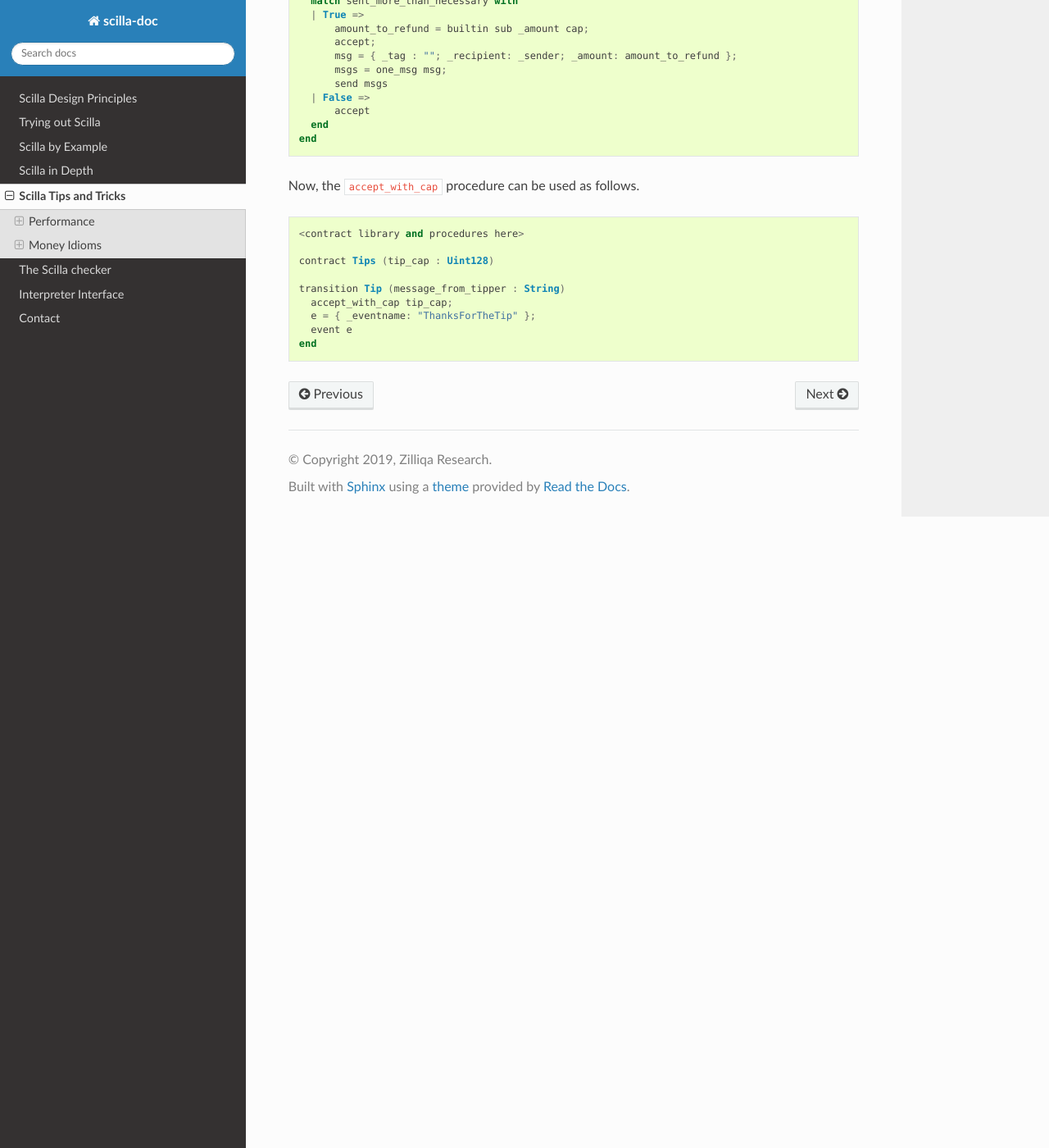
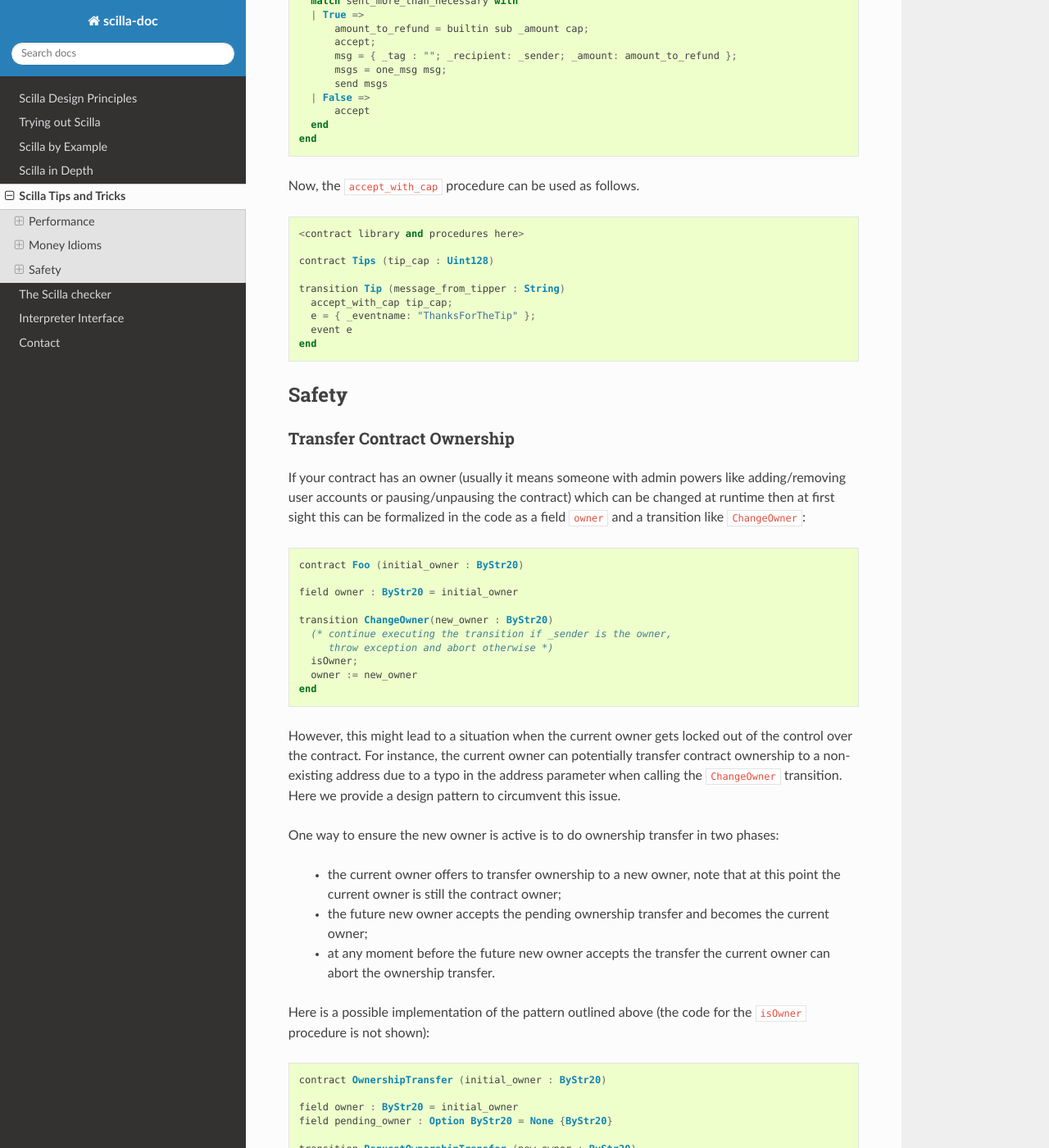
Before and after one commit to Zilliqa/scilla-docs, a Sphinx documentation site: the page built from docs/source/scilla-tips-and-tricks.rst, in a window 1280 px wide and 1400 px high, scrolled down 1985 px. Shown: the whole window at 82% size. Built offline with Sphinx 7.4.7 and the Read the Docs theme 2.0.0, drawn with Linux system fonts in a browser that asks for light colours; some of the changed text lies outside the part shown.

Commit message:
tips'n'tricks: contract ownership transfer

```diff
--- a/docs/source/scilla-tips-and-tricks.rst
+++ b/docs/source/scilla-tips-and-tricks.rst
@@ -137,3 +137,95 @@ Now, the ``accept_with_cap`` procedure can be used as follows.
       e = { _eventname: "ThanksForTheTip" };
       event e
     end
+
+.. _scilla_tips_safety:
+
+Safety
+######
+
+
+.. _transfer_contract_ownership:
+
+Transfer Contract Ownership
+***************************
+
+If your contract has an owner (usually it means someone with admin powers like
+adding/removing user accounts or pausing/unpausing the contract) which can be
+changed at runtime then at first sight this can be formalized in the code as a
+field ``owner`` and a transition like ``ChangeOwner``:
+
+.. code-block:: ocaml
+
+    contract Foo (initial_owner : ByStr20)
+
+    field owner : ByStr20 = initial_owner
+
+    transition ChangeOwner(new_owner : ByStr20)
+      (* continue executing the transition if _sender is the owner,
+         throw exception and abort otherwise *)
+      isOwner;
+      owner := new_owner
+    end
+
+However, this might lead to a situation when the current owner gets locked out
+of the control over the contract. For instance, the current owner can
+potentially transfer contract ownership to a non-existing address due to a typo
+in the address parameter when calling the ``ChangeOwner`` transition. Here we
+provide a design pattern to circumvent this issue.
+
+One way to ensure the new owner is active is to do ownership transfer in two
+phases:
+
+  - the current owner offers to transfer ownership to a new owner, note that at
+    this point the current owner is still the contract owner;
+
+  - the future new owner accepts the pending ownership transfer and becomes the
+    current owner;
+
+  - at any moment before the future new owner accepts the transfer the current
+    owner can abort the ownership transfer.
+
+Here is a possible implementation of the pattern outlined above (the code for
+the ``isOwner`` procedure is not shown):
+
+.. code-block:: ocaml
+
+    contract OwnershipTransfer (initial_owner : ByStr20)
+
+    field owner : ByStr20 = initial_owner
+    field pending_owner : Option ByStr20 = None {ByStr20}
+
+    transition RequestOwnershipTransfer (new_owner : ByStr20)
+      isOwner;
+      po = Some {ByStr20} new_owner;
+      pending_owner := po
+    end
+
+    transition ConfirmOwnershipTransfer ()
+      optional_po <- pending_owner;
+      match optional_po with
+      | Some pend_owner =>
+          caller_is_new_owner = builtin eq _sender pend_owner;
+          match caller_is_new_owner with
+          | True =>
+              (* transfer ownership *)
+              owner := pend_owner;
+              none = None {ByStr20};
+              pending_owner := none
+          | False => (* the caller is not the new owner, do nothing *)
+          end
+      | None => (* ownership transfer is not in-progress, do nothing *)
+      end
+    end
+
+Ownership transfer for contracts with the above transition is supposed to happen
+as follows:
+
+   - the current owner calls ``RequestOwnershipTransfer`` transition with the
+     new owner address as its only explicit parameter;
+   - the new owner calls ``ConfirmOwnershipTransfer``.
+
+Until the ownership transition is finalized, the current owner can abort it by
+calling ``RequestOwnershipTransfer`` with their own address. A (redundant)
+dedicated transition can be added to make it even more evident to the contract
+owners and users.
```
